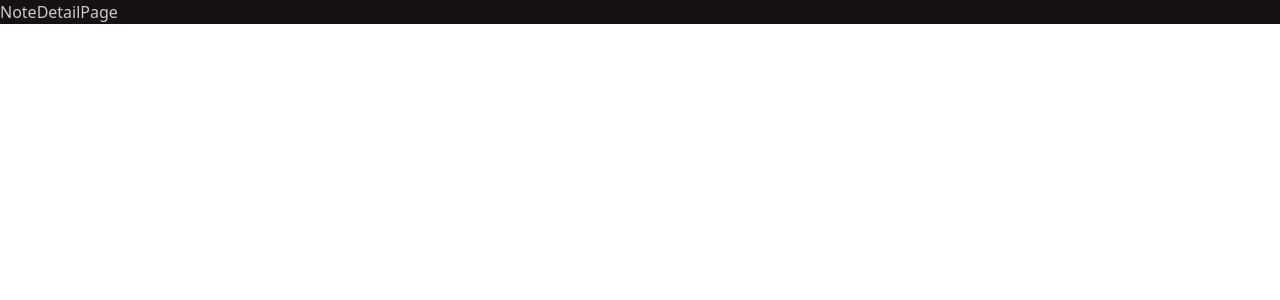
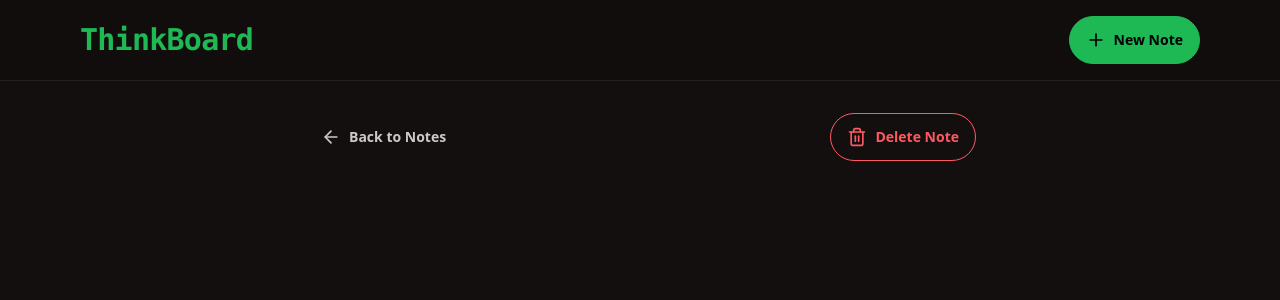
Before and after one commit to ameeronline/thinkboard-client, a React (Vite) app: page /note/1 in a window 1280 px wide. Shown: the top 300 px of the page. Built offline with nearby package versions, Linux system fonts and the light colour scheme; no server answers.

Commit message:
Note details and edit

```diff
--- a/src/pages/NoteDetailPage.jsx
+++ b/src/pages/NoteDetailPage.jsx
@@ -1,9 +1,65 @@
-import React from 'react'
+import { ArrowLeftIcon, Loader2Icon, Trash2Icon } from "lucide-react";
+import React, { useEffect, useState } from "react";
+import toast from "react-hot-toast";
+import { Link, useNavigate, useParams } from "react-router";
+import axios from "axios";
+import Navbar from "../components/Navbar";
 
 const NoteDetailPage = () => {
+  const [note, setNote] = useState(null);
+  const [loading, setLoading] = useState(true);
+  const [saving, setSaving] = useState(false);
+
+  const naviagate = useNavigate();
+  const { id } = useParams();
+
+  useEffect(() => {
+    const fetchNote = async () => {
+      try {
+        const res = await axios.get(`${import.meta.env.VITE_API}/notes/${id}`);
+        setNote(res.data);
+      } catch (error) {
+        console.error("Error fetching notes", error);
+        toast.error("Failed to fetch notes");
+      } finally {
+        setLoading(false);
+      }
+    };
+    fetchNote();
+  }, [id]);
+
+  const handleDelete = async () => {};
+
+  if (loading) {
+    return (
+      <div className="min-screen bg-base-200 flex items-center justify-center">
+        <Loader2Icon className="animate-spin size-10" />
+      </div>
+    );
+  }
+
   return (
-    <div>NoteDetailPage</div>
-  )
-}
+    <div className="min-h-screen bg-base-200">
+      <Navbar />
+      <div className="container mx-auto px-4 py-8">
+        <div className="max-w-2xl mx-auto">
+          <div className="flex items-center justify-between mb-6">
+            <Link to={"/"} className="btn btn-ghost">
+              <ArrowLeftIcon className="size-5" />
+              Back to Notes
+            </Link>
+            <button
+              onClick={handleDelete}
+              className="btn btn-error btn-outline"
+            >
+              <Trash2Icon className="h-5 w-5" />
+              Delete Note
+            </button>
+          </div>
+        </div>
+      </div>
+    </div>
+  );
+};
 
-export default NoteDetailPage
+export default NoteDetailPage;
```
